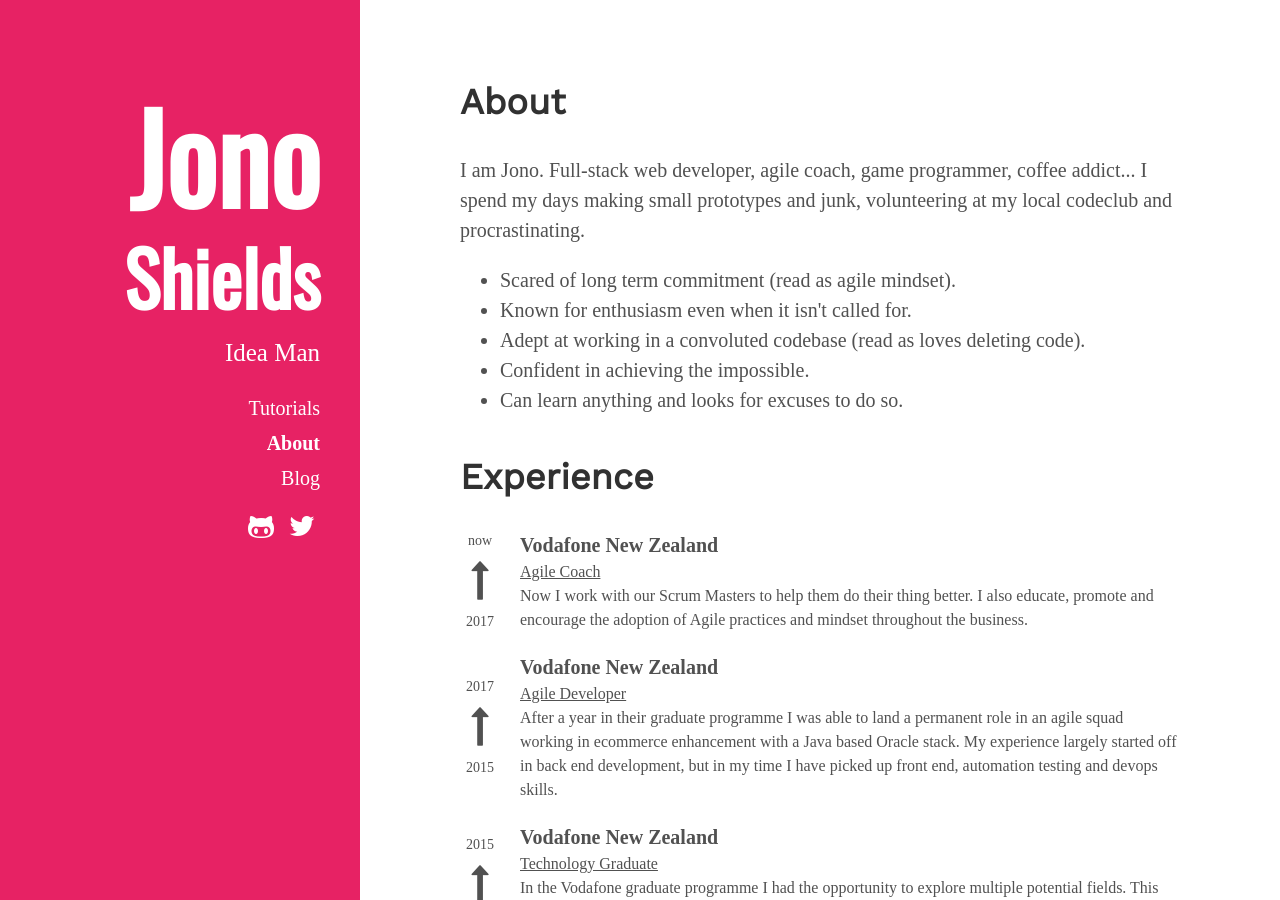
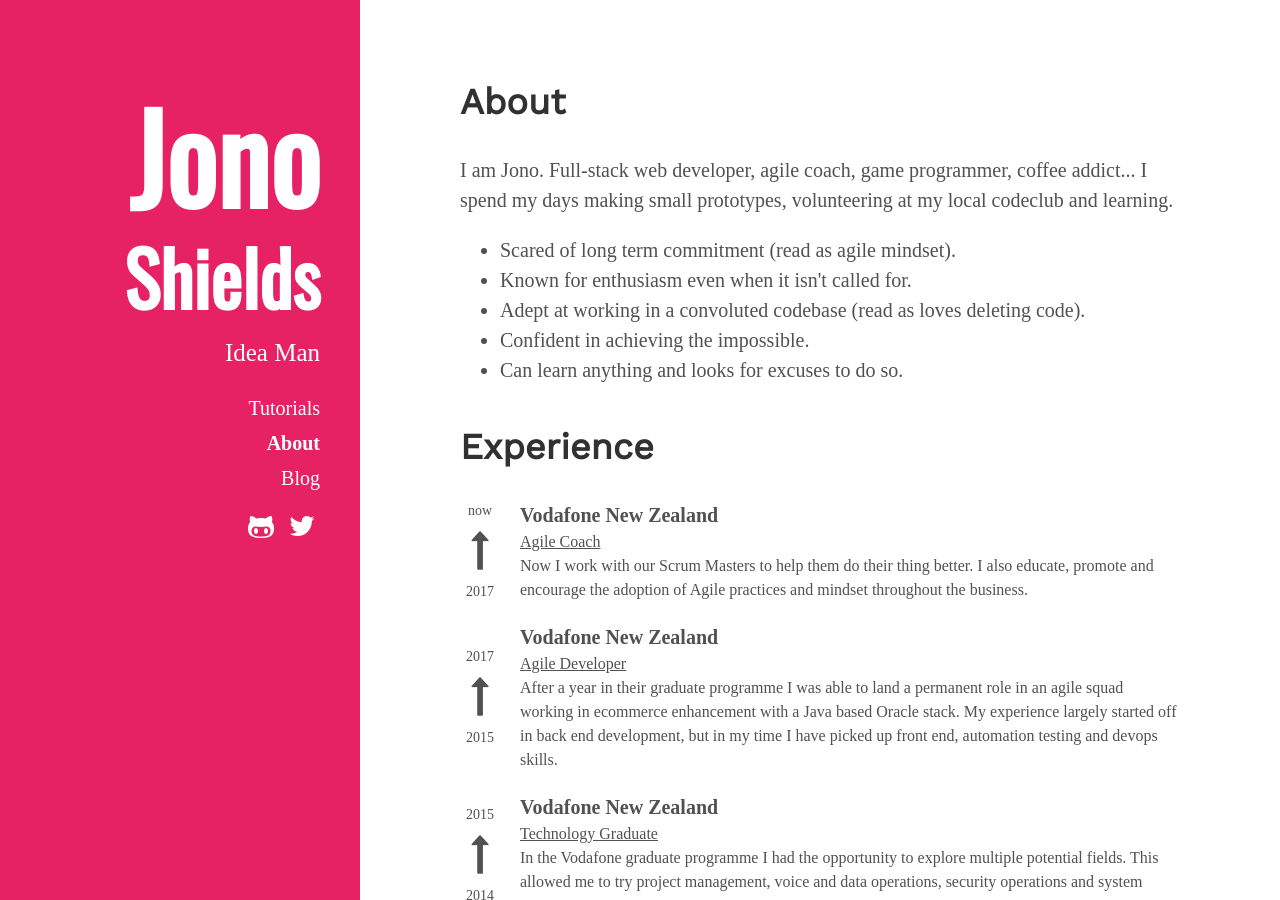
Before and after one commit to foopod/blog-2.0, a Jekyll site: the page built from about.md, in a window 1280 px wide and 900 px high. Built offline with Jekyll 4.4.1, drawn with Linux system fonts in a browser that asks for light colours; nearby versions of some CDN libraries; some web fonts are replaced.

Commit message:
Update about.md

```diff
--- a/about.md
+++ b/about.md
@@ -8,7 +8,7 @@
 
 <div class="timeline">
     <div class="timeline-experience">
-        <p>I am Jono. Full-stack web developer, agile coach, game programmer, coffee addict... I spend my days making small prototypes and junk, volunteering at my local codeclub and procrastinating.</p>
+        <p>I am Jono. Full-stack web developer, agile coach, game programmer, coffee addict... I spend my days making small prototypes, volunteering at my local codeclub and learning.</p>
 
         <ul>
             <li>Scared of long term commitment (read as agile mindset).</li>
```
